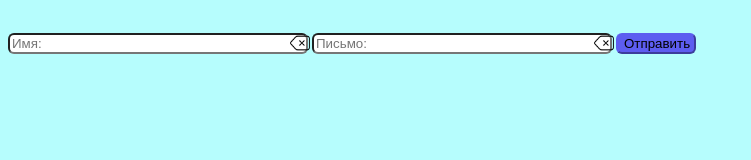
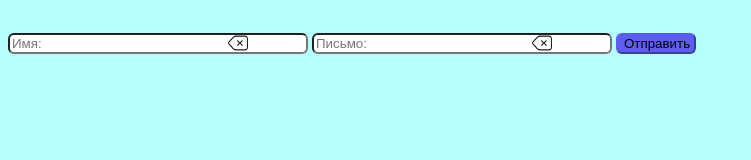
Before and after one commit to IrinaVergun/chat, a website: page index.html in a window 1280 px wide. Shown: the whole page, without its empty margins (0-751 px from the left). Drawn offline with Linux system fonts and the light colour scheme.

Commit message:
пытаюсь сделать ровно

```diff
--- a/style.css
+++ b/style.css
@@ -1,5 +1,5 @@
 .delete {
-  margin-left: 22%;
+  margin-left: 220px;
   margin-top: 25px;
   position: absolute;
   width: 20px;
```
